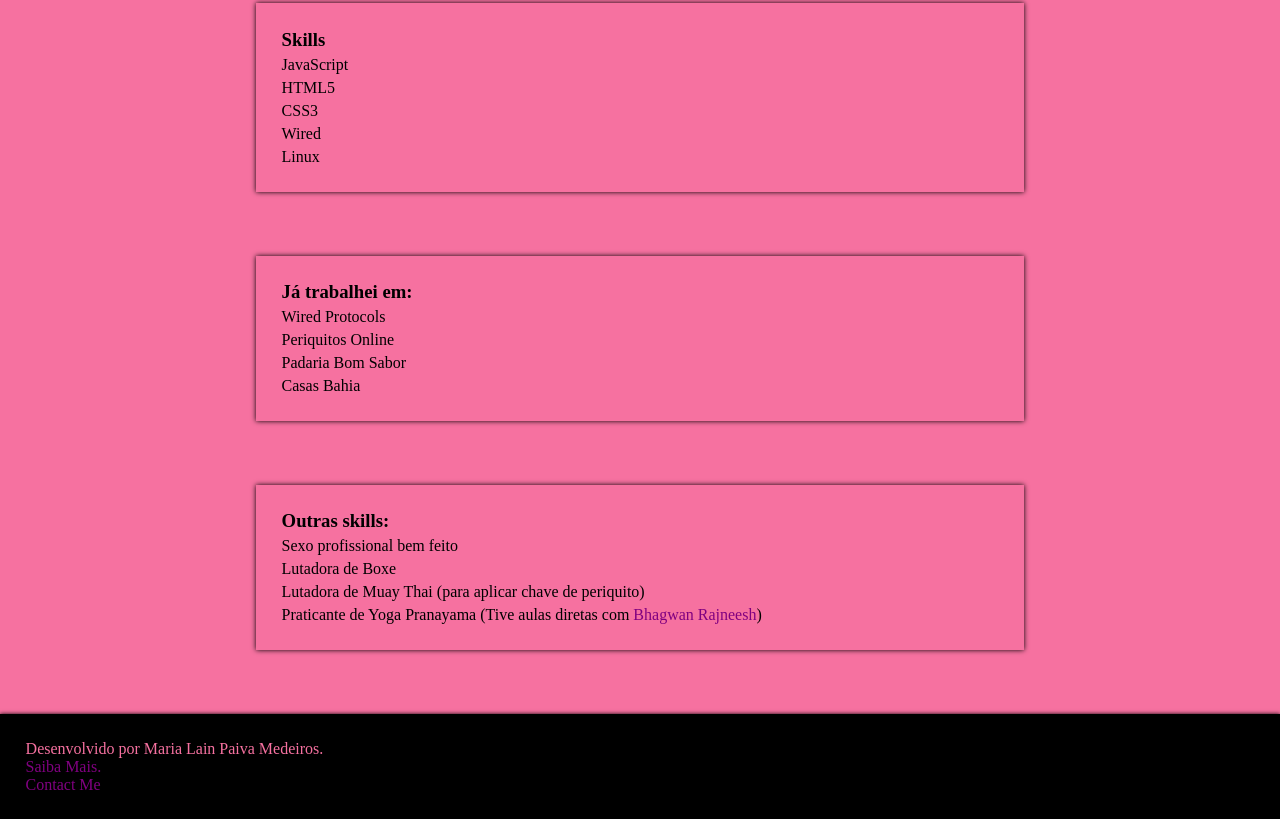
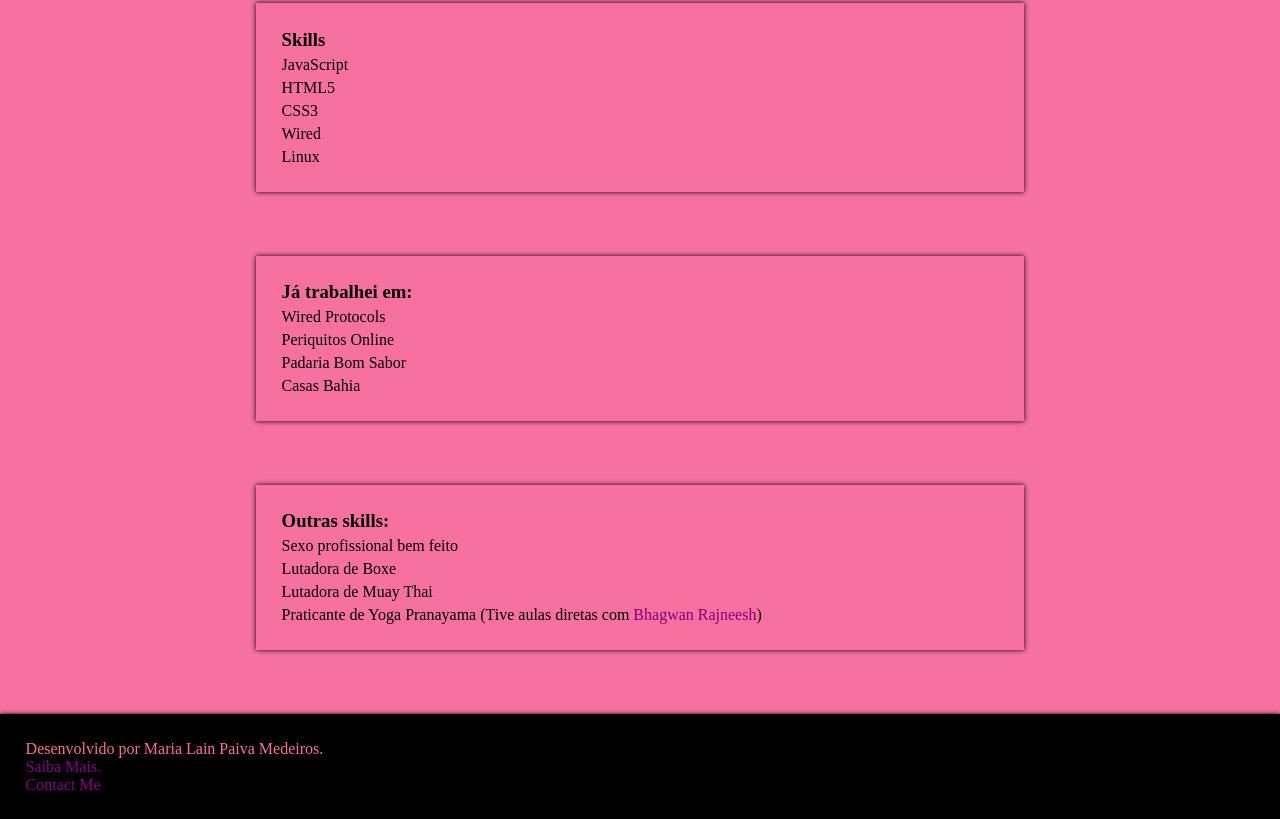
Before and after one commit to Ckaeiront/Ckaeiront.github.io, a plain HTML site: page index.html in a window 1280 px wide. Shown: the part 487-1306 px from the top of the page. Drawn offline with Linux system fonts and the light colour scheme.

Commit message:
Update index.html

```diff
--- a/index.html
+++ b/index.html
@@ -48,7 +48,7 @@
       <ul>
         <li>Sexo profissional bem feito</li>
         <li>Lutadora de Boxe</li>
-        <li>Lutadora de Muay Thai (para aplicar chave de periquito)</li>
+        <li>Lutadora de Muay Thai</li>
         <li>Praticante de Yoga Pranayama (Tive aulas diretas com <a href="https://www.youtube.com/channel/UCCDRAoGRndCwbWM_EVgEIEQ" target="_blank">Bhagwan Rajneesh</a>)</li>
       </ul>
     </section>
```
